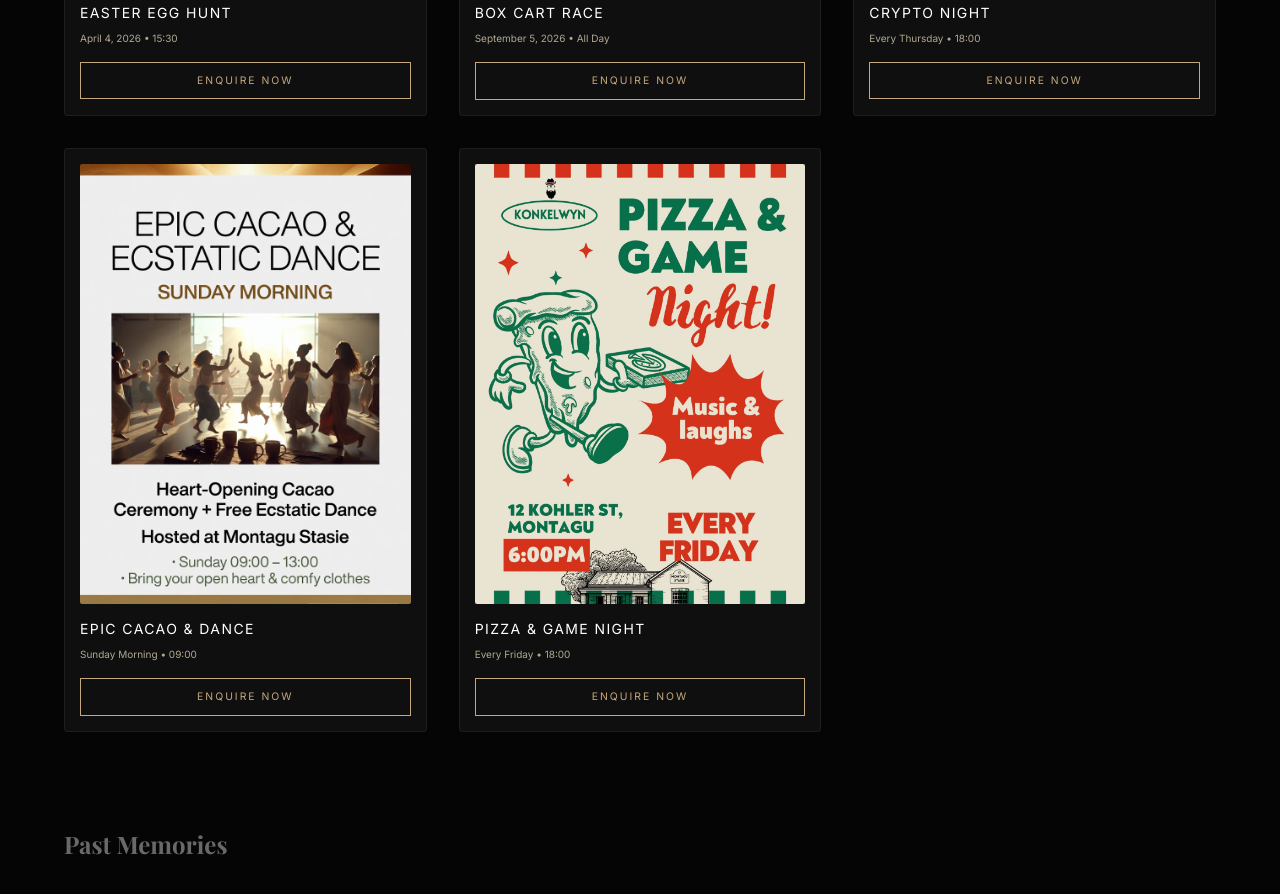
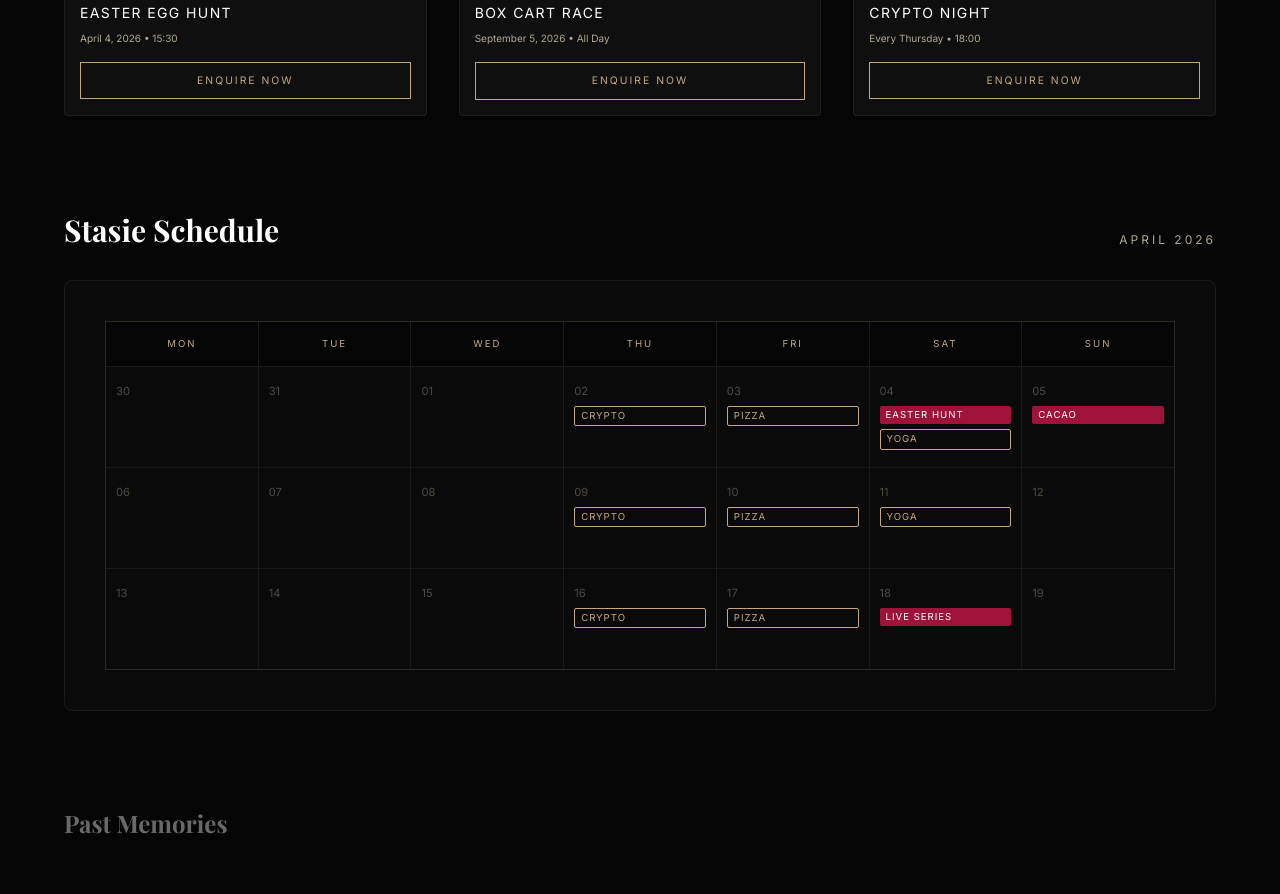
Before and after one commit to gerardvermaak-pixel/montagu-stasie-website, a plain HTML site: page events.html in a window 1280 px wide. Shown: the part 1444-2338 px from the top of the page. Drawn offline with nearby package versions, Linux system fonts and the light colour scheme; a web font is replaced by a local one.

Commit message:
Commit all updates

```diff
--- a/events.html
+++ b/events.html
@@ -26,7 +26,7 @@
 
         .serif { font-family: 'Playfair Display', serif; }
 
-        /* --- NAVIGATION (Consistency with Home) --- */
+        /* --- NAVIGATION --- */
         nav.fixed-header {
             position: fixed;
             top: 0;
@@ -70,7 +70,6 @@
         }
         .stack-card img { width: 100%; height: 100%; object-fit: cover; }
 
-        /* Stack Layout */
         .card-1 { transform: rotate(-5deg) translateX(-20px); z-index: 3; }
         .card-2 { transform: rotate(0deg); z-index: 2; }
         .card-3 { transform: rotate(5deg) translateX(20px); z-index: 1; }
@@ -113,6 +112,51 @@
         }
         .enquire-btn:hover { background: var(--brass); color: black; }
 
+        /* --- CALENDAR SYSTEM --- */
+        .calendar-container {
+            background: #0a0a0a;
+            border: 1px solid rgba(196, 167, 125, 0.1);
+            padding: 40px;
+            border-radius: 8px;
+        }
+        .calendar-grid {
+            display: grid;
+            grid-template-columns: repeat(7, 1fr);
+            gap: 1px;
+            background: rgba(196, 167, 125, 0.1);
+            border: 1px solid rgba(196, 167, 125, 0.1);
+        }
+        .calendar-day-label {
+            padding: 15px;
+            text-align: center;
+            font-size: 0.6rem;
+            text-transform: uppercase;
+            letter-spacing: 2px;
+            background: #050505;
+            color: var(--brass);
+        }
+        .calendar-day {
+            min-height: 100px;
+            padding: 10px;
+            background: #0a0a0a;
+            position: relative;
+            transition: 0.3s;
+        }
+        .calendar-day:hover { background: #111; }
+        .day-num { font-size: 0.7rem; opacity: 0.4; }
+        .day-event {
+            font-size: 0.6rem;
+            color: white;
+            background: var(--stasie-red);
+            padding: 2px 6px;
+            border-radius: 2px;
+            margin-top: 5px;
+            display: block;
+            text-transform: uppercase;
+            letter-spacing: 1px;
+        }
+        .day-event.recurring { background: transparent; border: 1px solid var(--brass); color: var(--brass); }
+
         /* --- LIGHTBOX --- */
         #lightbox {
             display: none;
@@ -130,6 +174,8 @@
             .stack-container:hover .card-1 { transform: translateY(-50px) scale(0.9); }
             .stack-container:hover .card-3 { transform: translateY(50px) scale(0.9); }
             .stack-container { width: 260px; }
+            .calendar-day { min-height: 60px; padding: 5px; }
+            .day-event { font-size: 0.5rem; letter-spacing: 0; }
         }
     </style>
 </head>
@@ -168,7 +214,6 @@
 
             <h2 class="serif text-3xl text-white mb-10 border-b border-white/10 pb-4">Upcoming Journeys</h2>
             <div class="grid grid-cols-1 md:grid-cols-3 gap-8 mb-24">
-
                 <div class="poster-box">
                     <img src="CVKu6.jpg" class="poster-img" onclick="openLightbox(this.src)">
                     <div>
@@ -195,25 +240,48 @@
                     </div>
                     <a href="https://wa.me/27662665145?text=Enquiry%20Crypto%20Night" class="enquire-btn">Enquire Now</a>
                 </div>
+            </div>
 
-                <div class="poster-box">
-                    <img src="Fbjh6.jpg" class="poster-img" onclick="openLightbox(this.src)">
-                    <div>
-                        <h3 class="text-white text-sm tracking-widest uppercase mb-2">Epic Cacao & Dance</h3>
-                        <p class="text-[10px] mb-4">Sunday Morning • 09:00</p>
+            <div class="mb-24">
+                <div class="flex justify-between items-end mb-8">
+                    <h2 class="serif text-3xl text-white">Stasie Schedule</h2>
+                    <span class="uppercase tracking-[3px] text-xs text-brass">April 2026</span>
+                </div>
+                <div class="calendar-container">
+                    <div class="calendar-grid">
+                        <div class="calendar-day-label">Mon</div>
+                        <div class="calendar-day-label">Tue</div>
+                        <div class="calendar-day-label">Wed</div>
+                        <div class="calendar-day-label">Thu</div>
+                        <div class="calendar-day-label">Fri</div>
+                        <div class="calendar-day-label">Sat</div>
+                        <div class="calendar-day-label">Sun</div>
+
+                        <div class="calendar-day"><span class="day-num">30</span></div>
+                        <div class="calendar-day"><span class="day-num">31</span></div>
+                        <div class="calendar-day"><span class="day-num">01</span></div>
+                        <div class="calendar-day"><span class="day-num">02</span><span class="day-event recurring">Crypto</span></div>
+                        <div class="calendar-day"><span class="day-num">03</span><span class="day-event recurring">Pizza</span></div>
+                        <div class="calendar-day"><span class="day-num">04</span><span class="day-event">Easter Hunt</span><span class="day-event recurring">Yoga</span></div>
+                        <div class="calendar-day"><span class="day-num">05</span><span class="day-event">Cacao</span></div>
+
+                        <div class="calendar-day"><span class="day-num">06</span></div>
+                        <div class="calendar-day"><span class="day-num">07</span></div>
+                        <div class="calendar-day"><span class="day-num">08</span></div>
+                        <div class="calendar-day"><span class="day-num">09</span><span class="day-event recurring">Crypto</span></div>
+                        <div class="calendar-day"><span class="day-num">10</span><span class="day-event recurring">Pizza</span></div>
+                        <div class="calendar-day"><span class="day-num">11</span><span class="day-event recurring">Yoga</span></div>
+                        <div class="calendar-day"><span class="day-num">12</span></div>
+
+                        <div class="calendar-day"><span class="day-num">13</span></div>
+                        <div class="calendar-day"><span class="day-num">14</span></div>
+                        <div class="calendar-day"><span class="day-num">15</span></div>
+                        <div class="calendar-day"><span class="day-num">16</span><span class="day-event recurring">Crypto</span></div>
+                        <div class="calendar-day"><span class="day-num">17</span><span class="day-event recurring">Pizza</span></div>
+                        <div class="calendar-day"><span class="day-num">18</span><span class="day-event">Live Series</span></div>
+                        <div class="calendar-day"><span class="day-num">19</span></div>
                     </div>
-                    <a href="https://wa.me/27662665145?text=Enquiry%20Cacao%20Ceremony" class="enquire-btn">Enquire Now</a>
                 </div>
-
-                <div class="poster-box">
-                    <img src="WhatsApp Image 2026-03-12 at 10.53.14.jpeg" class="poster-img" onclick="openLightbox(this.src)">
-                    <div>
-                        <h3 class="text-white text-sm tracking-widest uppercase mb-2">Pizza & Game Night</h3>
-                        <p class="text-[10px] mb-4">Every Friday • 18:00</p>
-                    </div>
-                    <a href="https://wa.me/27662665145?text=Enquiry%20Pizza%20Night" class="enquire-btn">Enquire Now</a>
-                </div>
-
             </div>
 
             <div class="opacity-40 grayscale hover:grayscale-0 transition-all duration-700">
```
Also changed, not shown: main.html (+39 -65 lines).
